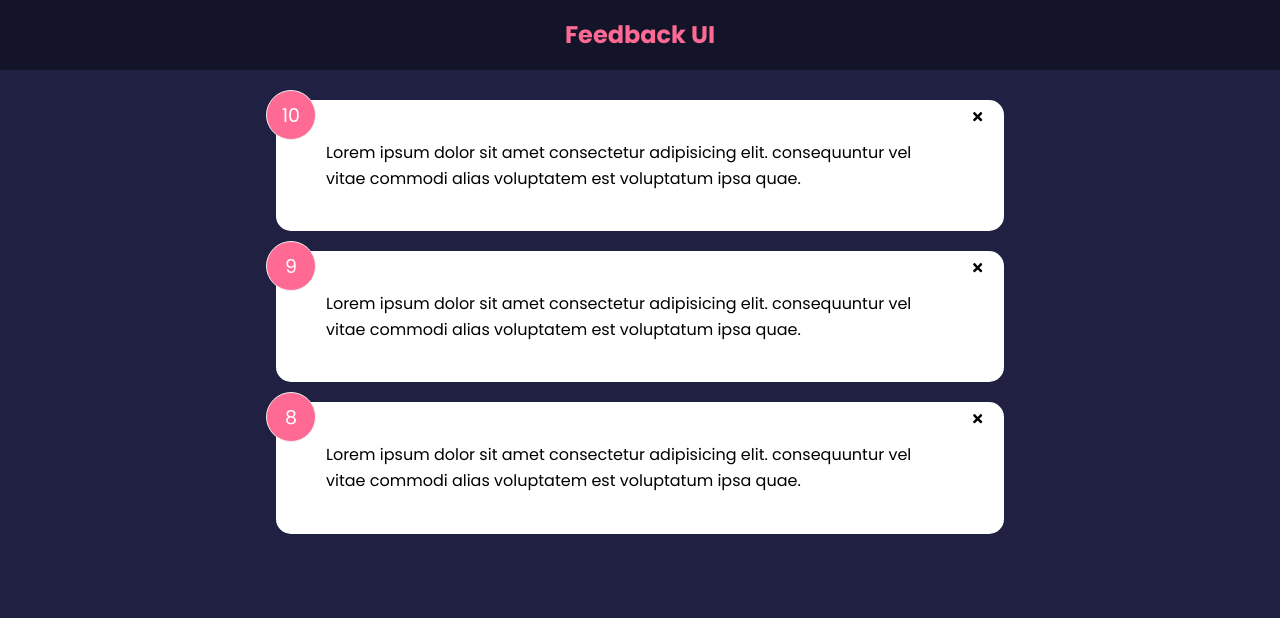
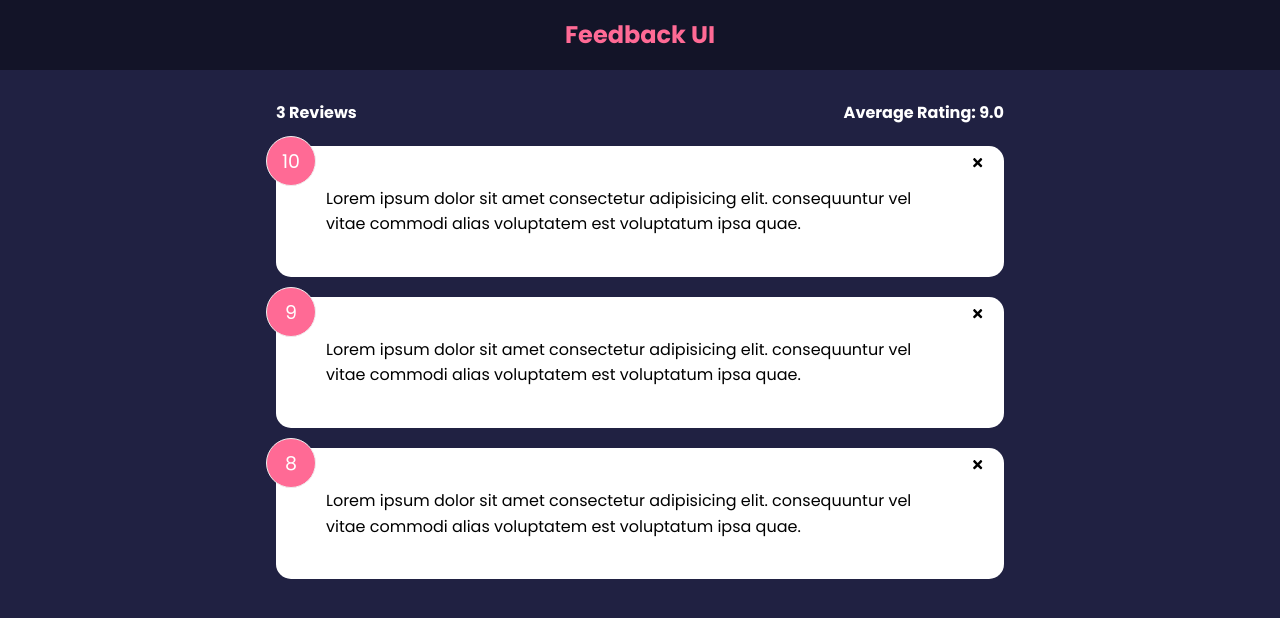
Before and after one commit to Tarkowski-3001/Feedback, a React (Create React App) app: page / in a window 1280 px wide. Shown: the top 618 px of the page. Built offline with nearby package versions, Linux system fonts and the light colour scheme.

Commit message:
Added Feedback Stats

```diff
--- a/src/App.js
+++ b/src/App.js
@@ -1,6 +1,7 @@
 import Header from "./components/Header"
 import FeedbackList from "./components/FeedbackList"
 import FeedbackData from "./data/FeedbackData"
+import FeedbackStats from "./components/FeedbackStats"
 import {useState} from 'react'
 
 function App() {
@@ -18,6 +19,7 @@
     <>
       <Header />
       <div className="container">
+        <FeedbackStats feedback={feedback} />
         <FeedbackList feedback={feedback} handleDelete={deleteFeedback}/>
       </div>
     </>
--- /dev/null
+++ b/src/components/FeedbackStats.jsx
@@ -0,0 +1,18 @@
+import React from 'react'
+
+function FeedbackStats({feedback}) {
+    let average = feedback.reduce((acc, cur) => {
+        return acc + cur.rating
+    }, 0)/ feedback.length
+
+    average= average.toFixed(1)
+
+    return (
+        <div className="feedback-stats">
+            <h4>{feedback.length} Reviews</h4>
+            <h4>Average Rating: {average}</h4>
+        </div>
+    )
+}
+
+export default FeedbackStats
```
